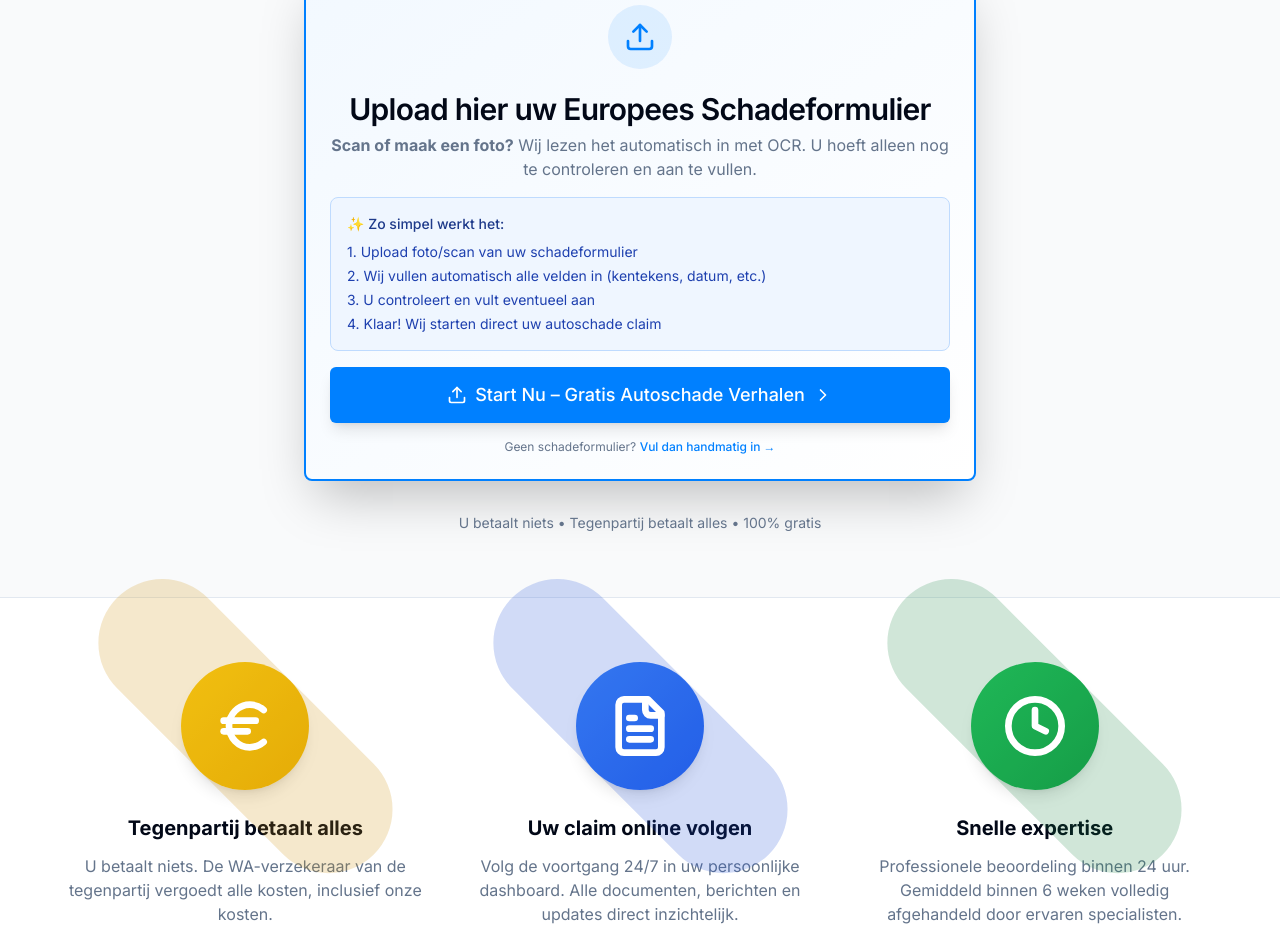
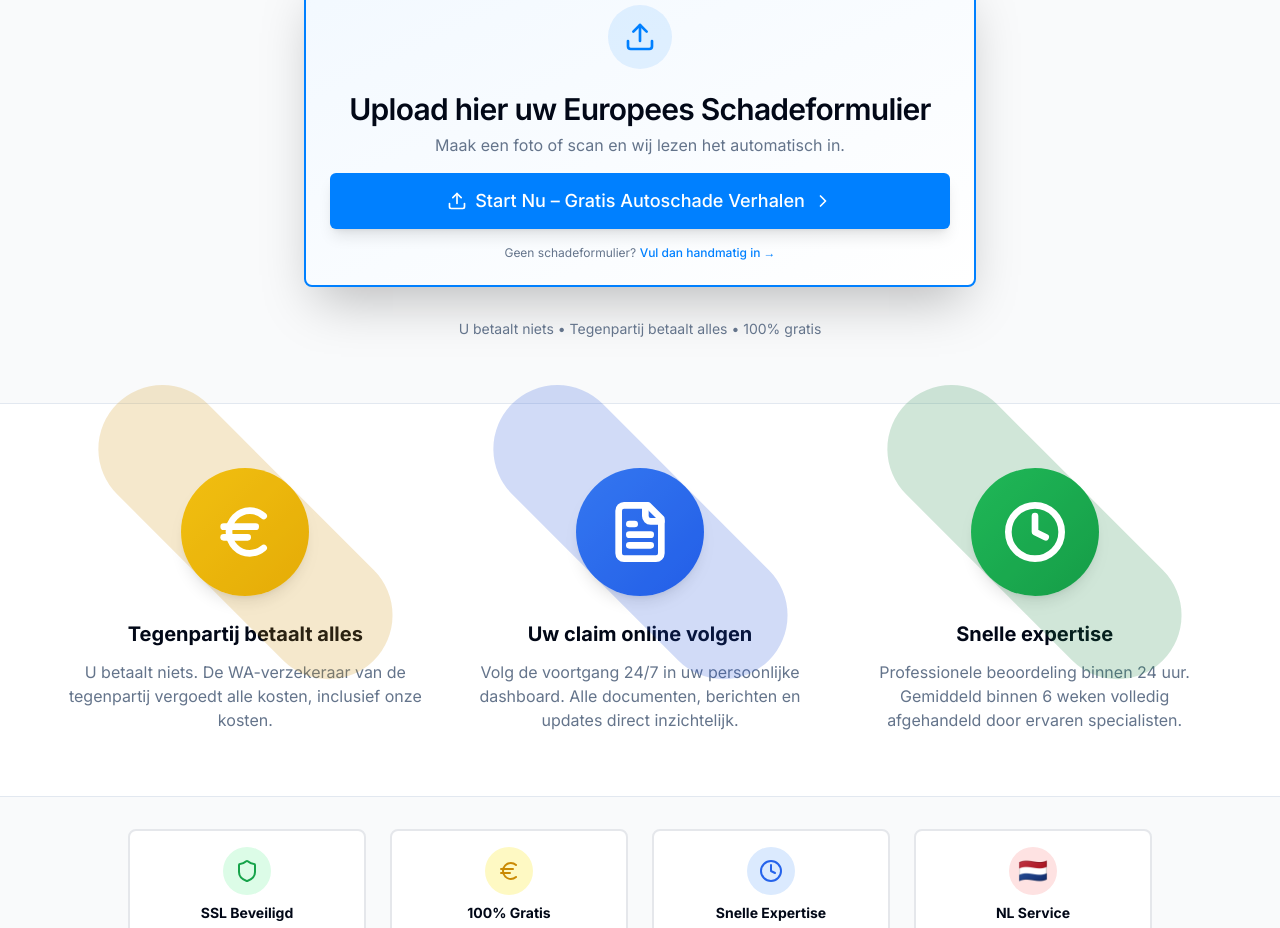
Before and after one commit to Championne/Gratisschadeverhalen.nl, a Next.js app: page / in a window 1280 px wide. Shown: the part 820-1748 px from the top of the page. Built offline with nearby package versions, Linux system fonts and the light colour scheme; no server answers.

Commit message:
content: simplify upload card

```diff
--- a/app/page.tsx
+++ b/app/page.tsx
@@ -378,21 +378,10 @@ export default function HomePage() {
                       Upload hier uw Europees Schadeformulier
                     </CardTitle>
                     <CardDescription className="text-base">
-                      <strong>Scan of maak een foto?</strong> Wij lezen het automatisch in met OCR.
-                      U hoeft alleen nog te controleren en aan te vullen.
+                      Maak een foto of scan en wij lezen het automatisch in.
                     </CardDescription>
                   </CardHeader>
                   <CardContent className="space-y-4">
-                    <div className="bg-blue-50 border border-blue-200 rounded-lg p-4 text-sm">
-                      <p className="text-blue-900 font-medium mb-2">✨ Zo simpel werkt het:</p>
-                      <ul className="space-y-1 text-blue-800">
-                        <li>1. Upload foto/scan van uw schadeformulier</li>
-                        <li>2. Wij vullen automatisch alle velden in (kentekens, datum, etc.)</li>
-                        <li>3. U controleert en vult eventueel aan</li>
-                        <li>4. Klaar! Wij starten direct uw autoschade claim</li>
-                      </ul>
-                    </div>
-
                     <Button size="lg" className="w-full text-base sm:text-lg h-14 text-white shadow-lg group-hover:shadow-xl transition-all pointer-events-none">
                       <Upload className="mr-2 h-5 w-5 flex-shrink-0" />
                       <span className="hidden sm:inline">Start Nu – Gratis Autoschade Verhalen</span>
```
